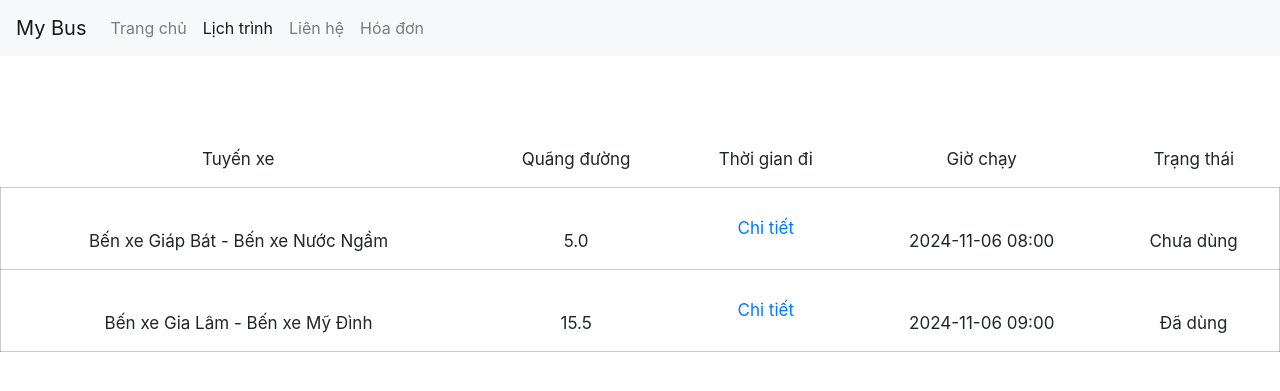
After one commit to nsionguyen/BusTicketSales, a Flask app: page /vecuatoi in a window 1280 px wide. The commit adds this page. Shown: the top 391 px of the page. Run offline with Flask 3, Linux system fonts and the light colour scheme; data comes from the database, SQL or seed files in the repository; both versions use the stored data as it was after the commit; some libraries are stand-ins or nearby versions.

Commit message:
cập nhật vé của tôi

```diff
--- a/BusApp/busapp.py
+++ b/BusApp/busapp.py
@@ -22,6 +22,21 @@ def login_admin():
 @app.route('/ttcanhan')
 def tt_ca_nhan():
     return render_template("ThongTinCaNhan.html")
+
+@app.route('/vecuatoi')
+def ve_cua_toi():
+    data = getVe()
+    return render_template("VeCuaToi.html", data = data)
+
+def getVe():
+    db_path = 'BusTicketSales/BusApp/data/database.db'
+    conn = sqlite3.connect(db_path)
+    cursor = conn.cursor()
+    query = 'SELECT Ben_Xe_Di.ten_ben_xe, Ben_Xe_Den.ten_ben_xe, TuyenDuong.khoangCach, LichTrinh.thoiGianDi, Ve.trangThaiVe FROM Ve JOIN  DonHang ON Ve.idDonHang  = DonHang.idDonHang JOIN LichTrinh ON LichTrinh.idLichTrinh = DonHang.idLichTrinh JOIN TuyenDuong ON TuyenDuong.idTuyenDuong = LichTrinh.idTuyenDuong JOIN Ben_Xe AS Ben_Xe_Di ON TuyenDuong.diemDi = Ben_Xe_Di.ben_xe_id JOIN Ben_Xe AS Ben_Xe_Den ON TuyenDuong.diemDen = Ben_Xe_Den.ben_xe_id; '
+    cursor.execute(query)
+    data = cursor.fetchall()
+    return data
+
 
 @app.route('/ttlienhe')
 def tt_lien_he():
--- /dev/null
+++ b/BusApp/templates/VeCuaToi.html
@@ -0,0 +1,76 @@
+<!DOCTYPE html>
+<html lang="en">
+
+<head>
+    <meta charset="UTF-8">
+    <title>VeCuaToi</title>
+    <link rel="stylesheet" href="{{ url_for('static', filename='css/lichtrinh.css') }}">
+    <link rel="stylesheet" href="./icon/themify-icons/themify-icons.css">
+    <link rel="stylesheet" href="https://cdn.jsdelivr.net/npm/bootstrap@4.3.1/dist/css/bootstrap.min.css" integrity="sha384-ggOyR0iXCbMQv3Xipma34MD+dH/1fQ784/j6cY/iJTQUOhcWr7x9JvoRxT2MZw1T" crossorigin="anonymous">
+    <script src="https://kit.fontawesome.com/8b73ecba2a.js" crossorigin="anonymous"></script>
+</head>
+
+<body>
+    <header>
+        <nav class="navbar navbar-expand-lg navbar-light bg-light">
+            <a class="navbar-brand" href="#">My Bus</a>
+            <button class="navbar-toggler" type="button" data-toggle="collapse" data-target="#navbarNav" aria-controls="navbarNav" aria-expanded="false" aria-label="Toggle navigation">
+            <span class="navbar-toggler-icon"></span>
+        </button>
+            <div class="collapse navbar-collapse" id="navbarNav">
+                <ul class="navbar-nav">
+                    <li class="nav-item">
+                        <a class="nav-link" href="/">Trang chủ</a>
+                    </li>
+                    <li class="nav-item active">
+                        <a class="nav-link" href="/lichtrinh">Lịch trình</a>
+                    </li>
+                    <li class="nav-item">
+                        <a class="nav-link" href="/ttlienhe">Liên hệ</a>
+                    </li>
+                    <li class="nav-item">
+                        <a class="nav-link" href="/lshoadon">Hóa đơn</a>
+                    </li>
+                </ul>
+            </div>
+        </nav>
+    </header>
+    <footer class="footer-lichtrinh">
+        <table>
+            <thead>
+
+                <tr>
+                    <td><br>Tuyến xe</br>
+                    </td>
+                    <td><br>Quãng đường</br>
+                    </td>
+                    <td><br>Thời gian đi</br>
+                    </td>
+                    <td><br>Giờ chạy</br>
+                    </td>
+                    </td>
+                    <td><br>Trạng thái</br>
+                    </td>
+                </tr>
+            </thead>
+            <tbody>
+                {% for i in data%}
+                <tr>
+                    <td class="tr-thuhai"><br>{{i[0]}} - {{i[1]}}</br>
+                    </td>
+                    <td class="tr-thuhai"><br>{{i[2]}}</br>
+                    </td>
+                    <td class="tr-thuhai"><a href="#">Chi tiết <i class="ti-info"></i></a></td>
+                    <td class="tr-thuhai"><br>{{i[3]}}</br>
+                    </td>
+                    <td class="tr-thuhai"><br>{{i[4]}}</br>
+                    </td>
+                </tr>
+                {% endfor %}
+
+            </tbody>
+        </table>
+    </footer>
+</body>
+
+</html>
```
Also changed, not shown: BusApp/templates/ThongTinCaNhan.html (+14 -20 lines), BusApp/data/database.db, BusApp/data/databaseATHTTT.drawio (2).png (deleted), BusApp/data/databaseATHTTT.drawio (3).png (added).
